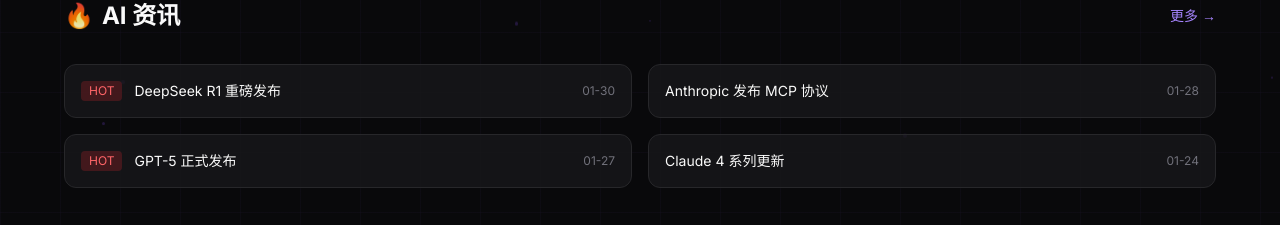
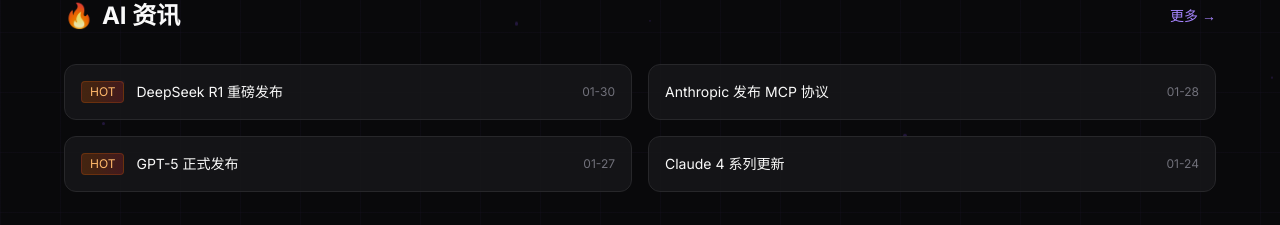
Before and after one commit to uncle-light/deepzd, a Next.js app: page / in a window 1280 px wide. Shown: the part 508-733 px from the top of the page. Built offline with nearby package versions, Linux system fonts and the light colour scheme.

Commit message:
HOT标签柔和化

```diff
--- a/src/app/page.tsx
+++ b/src/app/page.tsx
@@ -89,7 +89,7 @@ function NewsItem({ title, date, hot, slug }: { title: string; date: string; hot
     <Link href={`/news/${slug}`} className="flex justify-between items-center p-4 card group">
       <div className="flex items-center gap-3">
         {hot && (
-          <span className="px-2 py-0.5 text-xs bg-red-500/20 text-red-400 rounded">HOT</span>
+          <span className="px-2 py-0.5 text-xs bg-gradient-to-r from-orange-500/20 to-red-500/20 text-orange-300 rounded border border-orange-500/20">HOT</span>
         )}
         <span className="text-sm group-hover:text-violet-400 transition-colors">{title}</span>
       </div>
```
